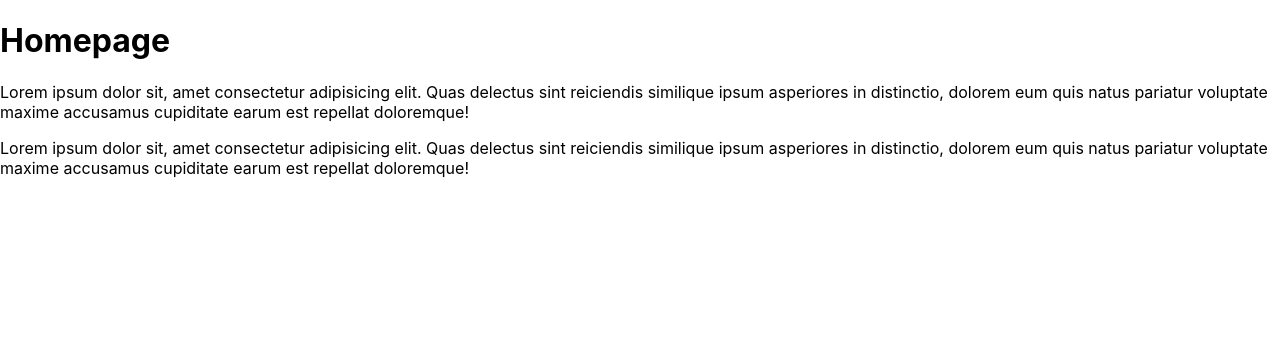
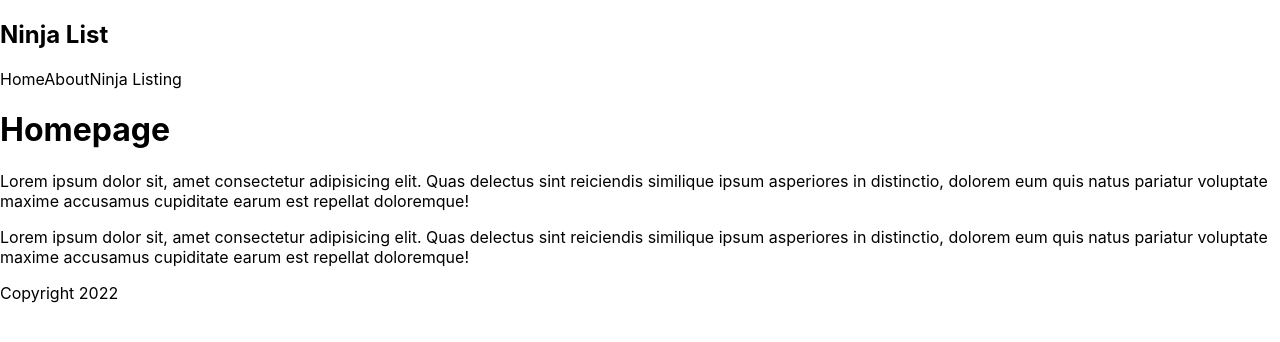
Before and after one commit to iancoel/studies-next, a Next.js app: page / in a window 1280 px wide. Shown: the top 342 px of the page. Built offline with nearby package versions, Linux system fonts and the light colour scheme.

Commit message:
Adding other components

```diff
--- /dev/null
+++ b/comps/Footer.js
@@ -0,0 +1,5 @@
+const Footer = () => {
+  return <div>Copyright 2022</div>;
+};
+
+export default Footer;
--- /dev/null
+++ b/comps/Navbar.js
@@ -0,0 +1,14 @@
+const Navbar = () => {
+  return (
+    <nav>
+      <div>
+        <h1>Ninja List</h1>
+      </div>
+      <a>Home</a>
+      <a>About</a>
+      <a>Ninja Listing</a>
+    </nav>
+  );
+};
+
+export default Navbar;
--- a/pages/index.js
+++ b/pages/index.js
@@ -1,10 +1,10 @@
-import Head from 'next/head';
-import Image from 'next/image';
-import styles from '../styles/Home.module.css';
+import Footer from '../comps/Footer';
+import Navbar from '../comps/Navbar';
 
 export default function Home() {
   return (
     <div>
+      <Navbar />
       <h1>Homepage</h1>
       <p>
         Lorem ipsum dolor sit, amet consectetur adipisicing elit. Quas delectus
@@ -18,6 +18,7 @@
         quis natus pariatur voluptate maxime accusamus cupiditate earum est
         repellat doloremque!
       </p>
+      <Footer />
     </div>
   );
 }
```
